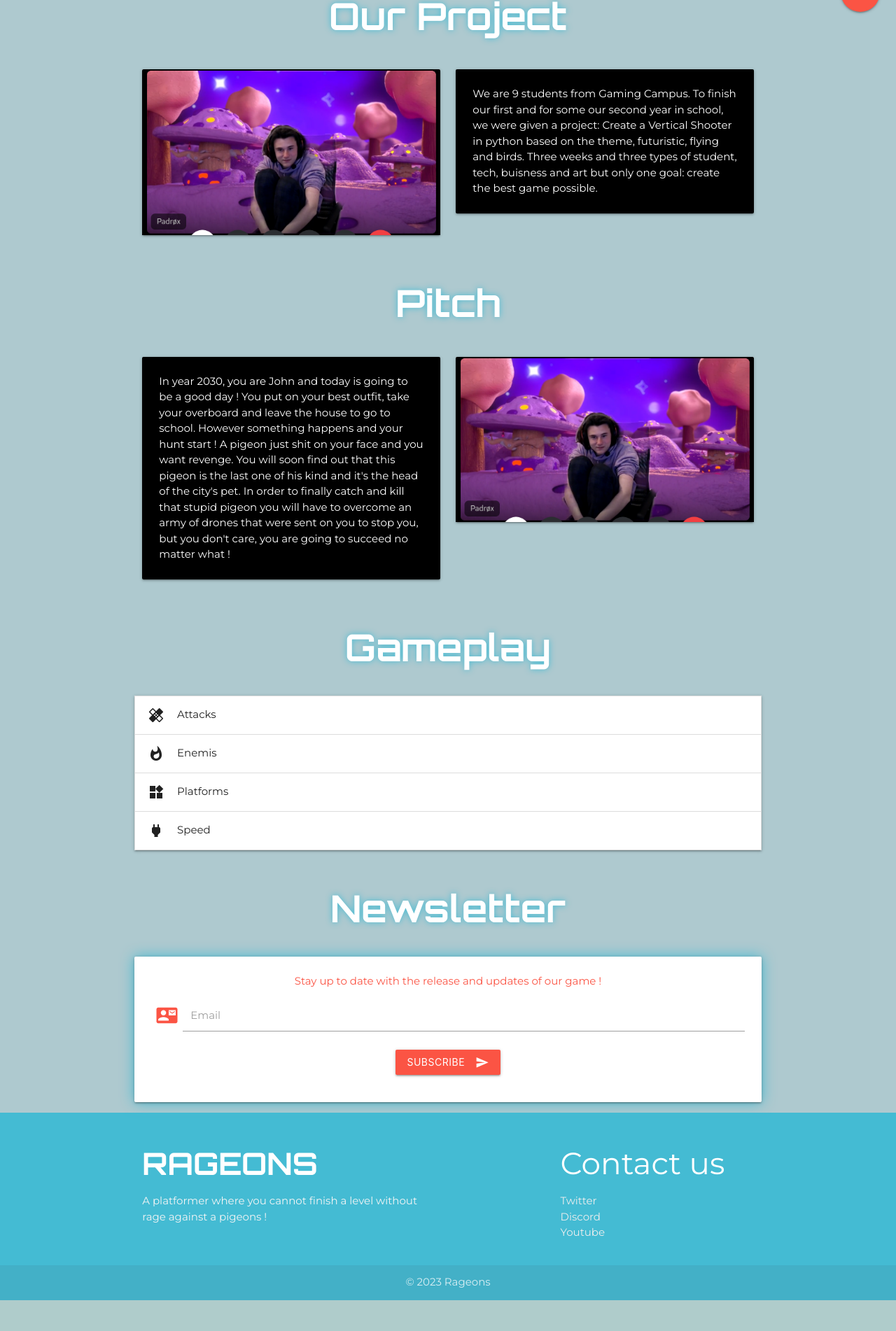
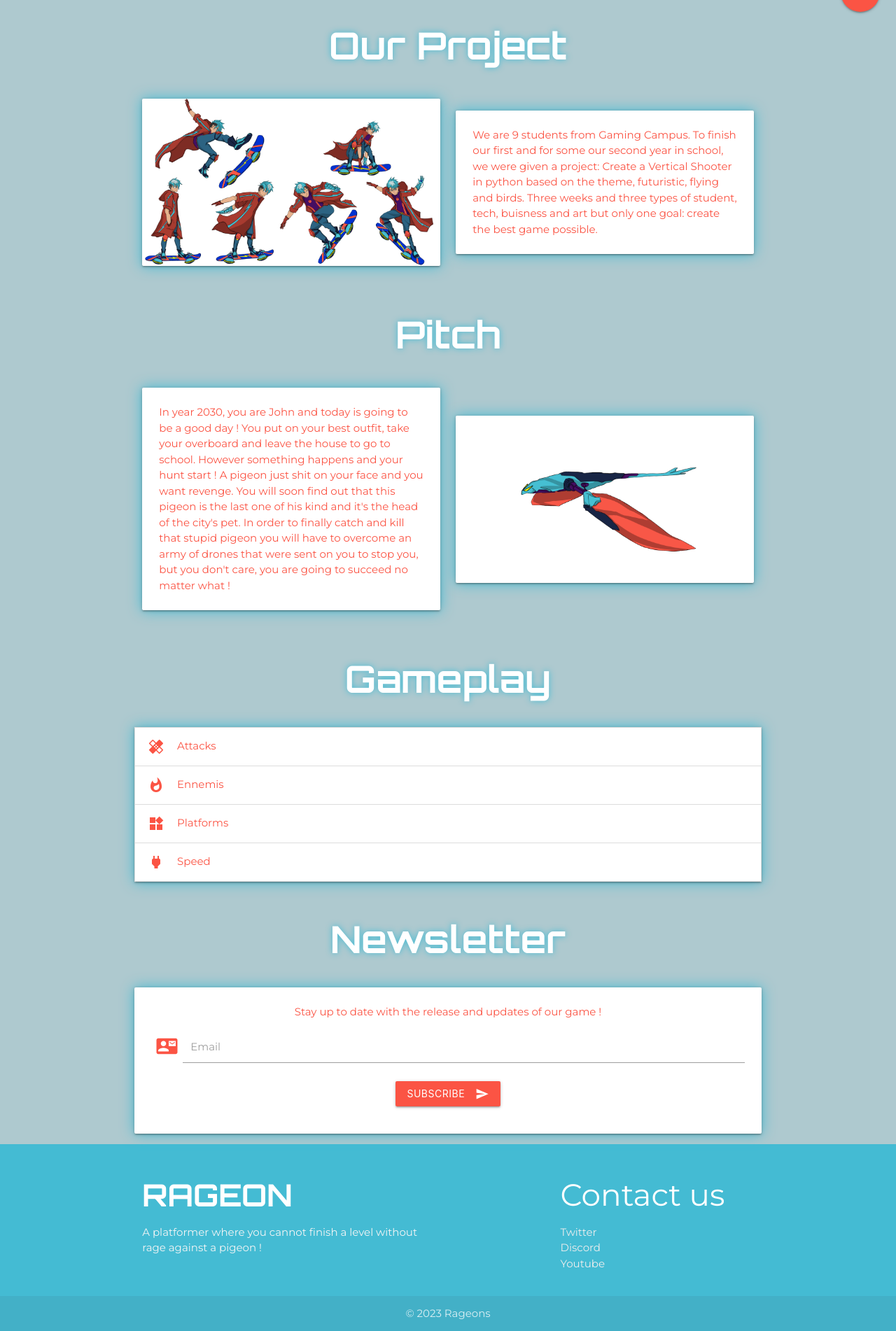
Before and after one commit to Chotaki/Site-Rageons, a PHP site: page / in a window 1280 px wide. Shown: the part 760-2662 px from the top of the page at 70% size. Before the commit the page ends 2618 px from the top, so only its background shows below. Run offline with PHP 8.4, Linux system fonts and the light colour scheme.

Commit message:
version anglaise finie

```diff
--- a/css/style.css
+++ b/css/style.css
@@ -29,7 +29,7 @@ body{
     background-color: #aec9cf;
 }
 
-.orange-neon{
+.blue-neon{
     filter: drop-shadow(0px 0px 10px var(--blue));
 }
 
@@ -44,6 +44,7 @@ nav{
     max-width: 50px;
 }
 
+
 /* Fixed Action Button */
 .btn-floating:hover{
     background-color: var(--orange);
@@ -51,7 +52,7 @@ nav{
 
 /* Page Header */
 .rageons{
-    background-image: url(../img/bg.jpg);
+    background-image: url(../img/bg.png);
     height: 700px;
     background-repeat: no-repeat;
     background-size: cover;
@@ -59,9 +60,12 @@ nav{
 }
 
 h1{
-    margin: 0;
-    padding: 300px;
-    filter: drop-shadow(0px 0px 5px var(--orange));
+    font-size: 1px;
+}
+
+.size{
+    width: 400px;
+    margin-top: 200px;
 }
 
 h2{
@@ -70,3 +74,7 @@ h2{
     color: #ffffff;
     font-family: var(--orbitron);
 }
+
+.marginb{
+    padding-top: 200000px;
+}
--- a/index.php
+++ b/index.php
@@ -26,8 +26,8 @@
         <link href="https://fonts.googleapis.com/css2?family=Montserrat&family=Orbitron:wght@700&display=swap" rel="stylesheet">
 
         <!-- Browser tab -->
-        <link rel="icon" href="img/pigeon.png">
-        <title>Rageons</title>
+        <link rel="icon" href="img/splash.png">
+        <title>Rageon</title>
     </head>
 
     <body>
@@ -36,7 +36,6 @@
       <nav id="navbar">
         <div class="nav-wrapper bblue">
           <ul id="nav-mobile" class="center-align hide-on-med-and-down">
-            <li><a href="#!"><img class="logo" src="img/pigeon.png" alt=""></a></li>
             <li><a href="#project">Our Project</a></li>
             <li><a href="#pitch">Pitch</a></li>
             <li><a href="#gameplay">Gameplay</a></li>
@@ -44,6 +43,14 @@
           </ul>
         </div>
       </nav>
+
+      <!-- NavBar for Mobiles -->
+      <ul class="sidenav" id="mobile-demo">
+        <li><a href="#project">Our Project</a></li>
+        <li><a href="#pitch">Pitch</a></li>
+        <li><a href="#gameplay">Gameplay</a></li>
+        <li><a href="#newsletter">Newsletter</a></li>
+      </ul>
 
       <!-- Fixed Button to Download the Game -->
       <div class="fixed-action-btn toolbar">
@@ -55,17 +62,9 @@
         </ul>
       </div>
 
-      <!-- NavBar for Mobiles -->
-      <ul class="sidenav" id="mobile-demo">
-        <li><a href="#project">Our Project</a></li>
-        <li><a href="#pitch">Pitch</a></li>
-        <li><a href="#gameplay">Gameplay</a></li>
-        <li><a href="#newsletter">Newsletter</a></li>
-      </ul>
-
       <!-- Page Title -->
       <div class="rageons">
-        <h1 class="orbitron center-align white-text animate__animated animate__zoomIn">RAGEONS</h1>
+        <h1 class="center-align white-text animate__animated animate__zoomIn"><img class="size" src="img/logo.png" alt=""></h1>
       </div>
 
       <!-- All the content will have a margin of 20% on each side of the screen -->
@@ -73,17 +72,17 @@
 
         <!-- Our Project -->
           <h2 id="project" class="center-align">Our Project</h2>
-          <div class="row">
+          <div class="row valign-wrapper">
             <div class="col l6">
-              <div class="card">
+              <div class="card blue-neon">
                 <div class="card-image waves-effect waves-block waves-light">
-                  <img class="activator" src="img/image.png">
+                  <img class="activator" src="img/chara.png">
                 </div>
               </div>
             </div>
             <div class="col l6">
-              <div class="card-panel black">
-                <span class="white-text">
+              <div class="card-panel white blue-neon">
+                <span class="torange">
                   We are 9 students from Gaming Campus. To finish our first and for some our second year in school, we were given a project: Create a Vertical Shooter in python based on the theme, futuristic, flying and birds. Three weeks and three types of student, tech, buisness and art but only one goal: create the best game possible.
                 </span>
               </div>
@@ -92,18 +91,18 @@
 
           <!-- Pitch -->
           <h2 id="pitch" class="center-align">Pitch</h2>
-          <div class="row">
+          <div class="row valign-wrapper">
             <div class="col l6">
-              <div class="card-panel black">
-                <span class="white-text">
+              <div class="card-panel white blue-neon">
+                <span class="torange">
                   In year 2030, you are John and today is going to be a good day ! You put on your best outfit, take your overboard and leave the house to go to school. However something happens and your hunt start ! A pigeon just shit on your face and you want revenge. You will soon find out that this pigeon is the last one of his kind and it's the head of the city's pet. In order to finally catch and kill that stupid pigeon you will have to overcome an army of drones that were sent on you to stop you, but you don't care, you are going to succeed no matter what !
                 </span>
               </div>
             </div>
             <div class="col l6">
-              <div class="card">
+              <div class="card blue-neon">
                 <div class="card-image waves-effect waves-block waves-light">
-                  <img class="activator" src="img/image.png">
+                  <img class="activator" src="img/ennemi.png">
                 </div>
               </div>
             </div>
@@ -111,28 +110,30 @@
 
           <!-- Gameplay -->
           <h2 id="gameplay" class="center-align">Gameplay</h2>
-          <ul class="collapsible">
+          <ul class="collapsible blue-neon">
             <li>
-              <div class="collapsible-header"><i class="material-icons">healing</i>Attacks</div>
-              <div class="collapsible-body"><span>Lorem ipsum dolor sit amet.</span></div>
+              <div class="collapsible-header torange"><i class="material-icons">healing</i>Attacks</div>
+              <div class="collapsible-body white-text"><span>If you encounter with an ennemy, you have to make a choice : flee or fight ?
+                You can just dodge their attacks and the game will continue or you can enter a fight. If you choose to fight, you have two types of attacks that you can use, either swing your overboard in their face, either use the power of your glove to attack them in a distance.
+              </span></div>
             </li>
             <li>
-              <div class="collapsible-header"><i class="material-icons">whatshot</i>Enemis</div>
-              <div class="collapsible-body"><span>Lorem ipsum dolor sit amet.</span></div>
+              <div class="collapsible-header torange"><i class="material-icons">whatshot</i>Ennemis</div>
+              <div class="collapsible-body white-text"><span>The drones of the city's head won't give you any mercy. The army is composed of four types of ennemies each with their own capacities.</span></div>
             </li>
             <li>
-              <div class="collapsible-header"><i class="material-icons">widgets</i>Platforms</div>
-              <div class="collapsible-body"><span>Lorem ipsum dolor sit amet.</span></div>
+              <div class="collapsible-header torange"><i class="material-icons">widgets</i>Platforms</div>
+              <div class="collapsible-body white-text"><span>Beware of the platforms, they are everywhere ! If you bump into one of them, your speed decreases and you might loose because the game won't wait for you...</span></div>
             </li>
             <li>
-              <div class="collapsible-header"><i class="material-icons">power</i>Speed</div>
-              <div class="collapsible-body"><span>Lorem ipsum dolor sit amet.</span></div>
+              <div class="collapsible-header torange"><i class="material-icons">power</i>Speed</div>
+              <div class="collapsible-body white-text"><span>The main aspect of Rageon and what makes it so hard is that : the faster you go, the faster the game goes !</span></div>
             </li>
           </ul>
 
           <!-- Newsletter -->
           <h2 id="newsletter" class="center-align">Newsletter</h2>
-          <div class="card-panel white center-align orange-neon">
+          <div class="card-panel white center-align blue-neon">
             <span class="torange">
             Stay up to date with the release and updates of our game !
             <div class="input-field col s12 m6 offset-m3">
@@ -152,8 +153,8 @@
           <div class="container">
             <div class="row">
               <div class="col l6 s12">
-                <h3 class="white-text orbitron">RAGEONS</h5>
-                <p class="grey-text text-lighten-4">A platformer where you cannot finish a level without rage against a pigeons !</p>
+                <h3 class="white-text orbitron">RAGEON</h5>
+                <p class="grey-text text-lighten-4">A platformer where you cannot finish a level without rage against a pigeon !</p>
               </div>
               <div class="col l4 offset-l2 s12">
                 <h3 class="white-text">Contact us</h5>
```
Also changed, not shown: img/bg.jpg (deleted), img/chara.png (added), img/ennemi.png (added), img/image.png (deleted), img/pigeon.png (deleted), 3 other files.
